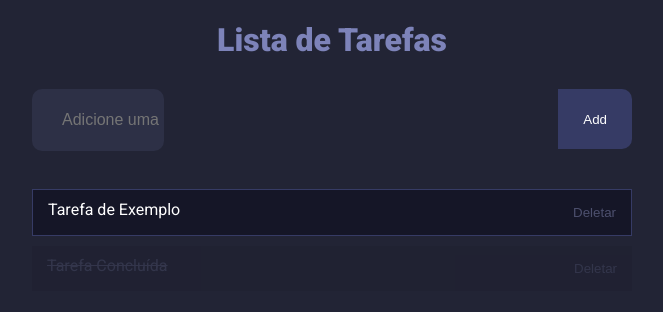
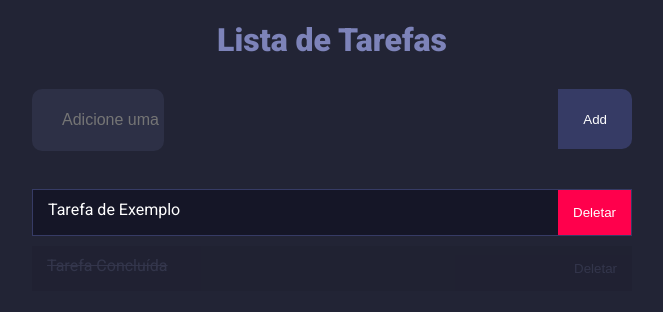
Before and after one commit to alopo2/to-do-list-react, a React (Vite) app in the folder todo-list/: page / in a window 1280 px wide. In both pictures the pointer is over the button 902 px from the left and 212 px from the top of the page. Shown: the top 312 px of the page, without its empty margins (308-971 px from the left). Built offline with nearby package versions, Linux system fonts and the light colour scheme.

Commit message:
adiciona estilo hover para o botão deletar

```diff
--- a/todo-list/src/TodoList.css
+++ b/todo-list/src/TodoList.css
@@ -108,6 +108,14 @@ button.del {
   cursor: pointer;
 }
 
+button.del:hover {
+  background: #ff004c;
+  color: white;
+  border: none;
+  padding: 15px;
+  cursor: pointer;
+}
+
 @media screen and (max-width: 900px) {
   form {
     width: 100%;
```
